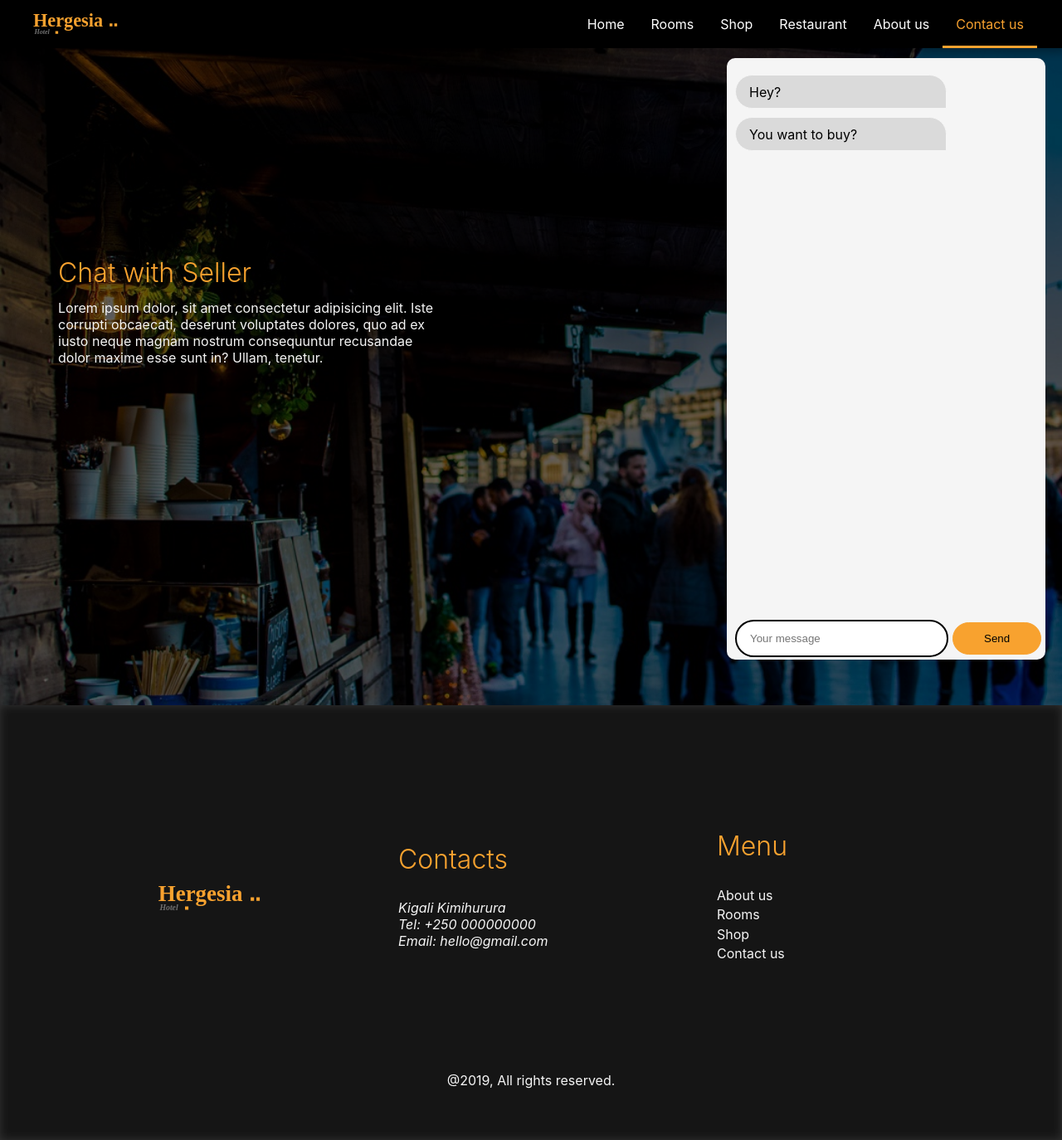
After one commit to nehemie-n/WebDev_PeerGroup_FinalProject, a PHP site: page /chat.php in a window 1280 px wide. The commit adds this page. Shown: the whole page at 83% size. Run offline with PHP 8.4, Linux system fonts and the light colour scheme.

Commit message:
added chat

```diff
--- /dev/null
+++ b/chat.php
@@ -0,0 +1,66 @@
+<!DOCTYPE html>
+<html>
+
+<head>
+	<meta charset="utf-8">
+	<meta http-equiv="X-UA-Compatible" content="IE=edge">
+	<title>Contact Hergesia</title>
+	<meta name="viewport" content="width=device-width, initial-scale=1">
+
+	<link rel="stylesheet" type="text/css" media="screen" href="./css/main.css">
+	<link rel="icon" href="./images/logo.svg" type="image/svg" sizes="16x16">
+
+	<script src="./js/main.js"></script>
+</head>
+
+<body id="chatpage">
+	<!-- include the main header -->
+	<?php
+	include "./components/header.php";
+	giveMeHeader("contact");
+	?>
+	<!-- do the main stuff in here -->
+	<div class="main">
+		<!--  -->
+		<div class="over">
+			<div class="container">
+				<div class="row expl-col">
+					<div class="col-40 mr-auto">
+						<h1 class="text-primary">
+							Chat with Seller
+						</h1>
+						<p class="text-white">
+							Lorem ipsum dolor, sit amet consectetur adipisicing elit. Iste corrupti obcaecati, deserunt voluptates dolores, quo ad ex iusto neque magnam nostrum consequuntur recusandae dolor maxime esse sunt in? Ullam, tenetur.
+						</p>
+					</div>
+				</div>
+			</div>
+		</div>
+		<!--  -->
+		<!-- loop within contact and display them -->
+		<div class="container">
+			<div class="row">
+				<div class="chat-h col-40 mrl-auto">
+					<div id="msg-holders" class="msg-holders">
+						<div class="msg msg-left">Hey?</div>
+						<div class="msg msg-left">You want to buy?</div>
+					</div>
+					<form name="msg_input" class="msg_input" action="">
+						<input name="msg" placeholder="Your message" type="text">
+						<button onclick="sendMessage(event)" type="button" class="btn btn-primary">Send</button>
+					</form>
+				</div>
+			</div>
+		</div>
+		<!--  -->
+		<!--  -->
+	</div>
+	<!--  -->
+	<!-- include the main footer -->
+	<?php
+	include "./components/footer.php";
+	?>
+	<!--  -->
+</body>
+
+</html>
--- a/css/main.css
+++ b/css/main.css
@@ -64,6 +64,10 @@ h5 {
     color: #f8a22f;
 }
 
+.text-white {
+    color: whitesmoke;
+}
+
 .text-dark {
     color: black;
 }
@@ -92,9 +96,10 @@ h5 {
 }
 
 /* paddings */
-.p3{
+.p3 {
     padding: 2rem 1rem;
 }
+
 .wrapper {}
 
 /**
@@ -327,9 +332,10 @@ Want to book section */
     font-size: 14px;
 }
 
-select{
+select {
     padding: 0.5rem;
 }
+
 .form .input-h {
     padding: 0.5rem;
     display: flex;
@@ -466,3 +472,91 @@ select{
     width: 100%;
     text-align: center;
 }
+
+/*
+* Chat css
+*/
+/* for specifically chat page */
+#chatpage {}
+
+#chatpage .main {
+    height: 100vh;
+    background: url('./../images/fano-miasta-180712-unsplash.jpg');
+    background-size: cover;
+    position: relative;
+}
+
+#chatpage .over {
+    position: absolute;
+    left: 0px;
+    bottom: 0px;
+    background: rgba(0, 0, 0, 0.6);
+    left: 0px;
+    top: 0px;
+    width: 100%;
+    height: 100%;
+}
+
+#chatpage .expl-col {
+    min-height: 90vh;
+    align-items: center;
+    padding-bottom: 10%;
+}
+
+#chatpage form{
+    display: flex;
+    width: 100%;
+    border-radius: 1rem;
+    padding-left: 10px;
+    align-items: center;
+}
+#chatpage input{
+    border-radius: 3rem;
+    border: 2px solid black;
+    width: 100%;
+    padding: 0.8rem 1rem;
+    /* max-height: 40px; */
+}
+#chatpage input:focus{
+    outline: none;
+}
+.chat-h {
+    background: whitesmoke;
+    border-radius: 10px;
+    top: 70px;
+    bottom: 5px;
+    width: 30%;
+    right: 20px;
+    position: fixed;
+
+}
+
+.msg-holders {
+    overflow-y: scroll;
+    height: calc(100% - 50px);
+}
+.msg-holders{
+    padding: 10px 10px;
+}
+.msg {
+    max-width: 70%;
+    border: 1px solid whitesmoke;
+    padding: 0.6rem 1rem;
+    margin: 10px 0px;
+    display: flex;
+}
+
+.msg-left {
+    background: #dadada;
+    color: black;
+    border-radius: 2rem;
+    border-bottom-right-radius: 0px;
+}
+
+.msg-right {
+    background: black;
+    color: white;
+    border-radius: 2rem;
+    border-bottom-left-radius: 0px;
+    margin-left: auto;
+}
--- /dev/null
+++ b/js/main.js
@@ -0,0 +1,37 @@
+let count = 1;
+/**
+ * For sending hte message of user
+ * @param {*} event
+ */
+function sendMessage(event) {
+    // grab user's message
+    let msg = document.msg_input.msg.value;
+    if (msg) {
+        appendMessage(msg);
+        document.msg_input.msg.value = "";
+    }
+    if (count == 2) {
+        appendMessage("Thanks for reaching out. We will contact you soon", true);
+    }
+    if (count == 4) {
+        appendMessage("You are a good client, You are still talking to a BOT.", true);
+    }
+}
+
+/**
+ * Appends the message to the DOM
+ * @param {*} msg
+ */
+function appendMessage(msg, left = false) {
+    count++;
+    let msg_holders = document.getElementById("msg-holders");
+    let msgELe = document.createElement('div');
+    msgELe.classList.add('msg');
+    if (left) {
+        msgELe.classList.add('msg-left');
+    } else {
+        msgELe.classList.add('msg-right');
+    }
+    msgELe.innerText = msg;
+    msg_holders.appendChild(msgELe);
+}
--- a/shop.php
+++ b/shop.php
@@ -51,7 +51,7 @@
 									<div class="top">
 										From <?php echo $rooms[$i][3]; ?>
 										<div class="buy-btn-h">
-											<button class="btn btn-primary">Buy</button>
+											<a href="./chat.php" class="btn btn-primary">Buy</a>
 										</div>
 									</div>
 									<div class="bottom">
```
